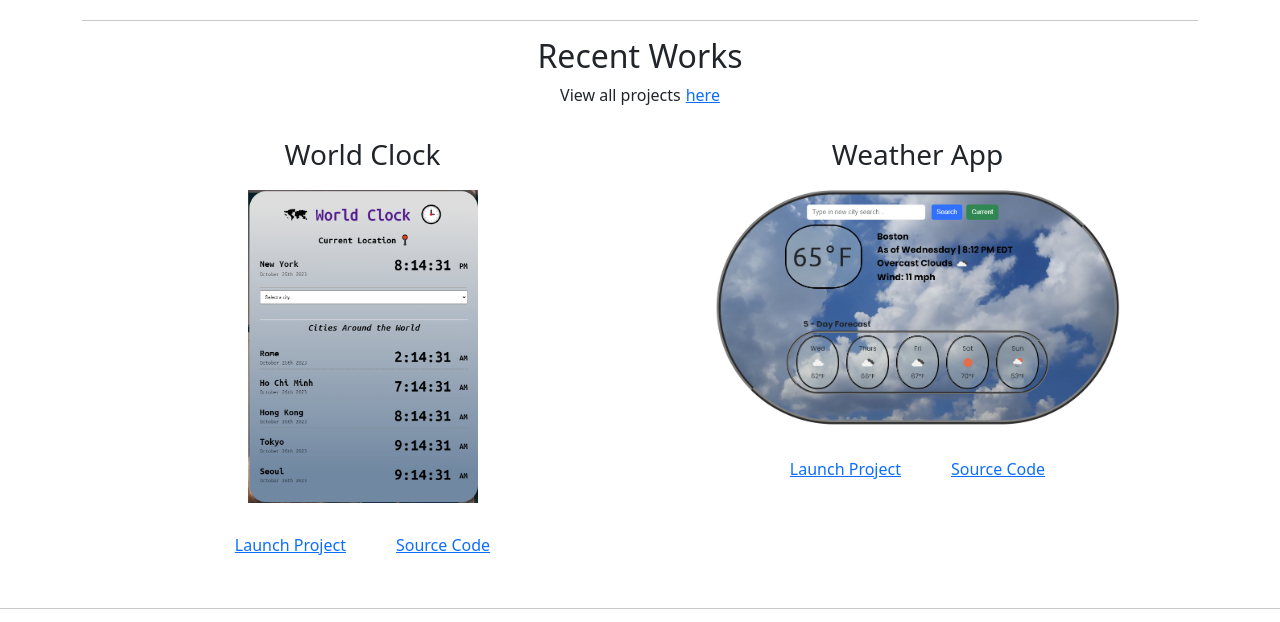
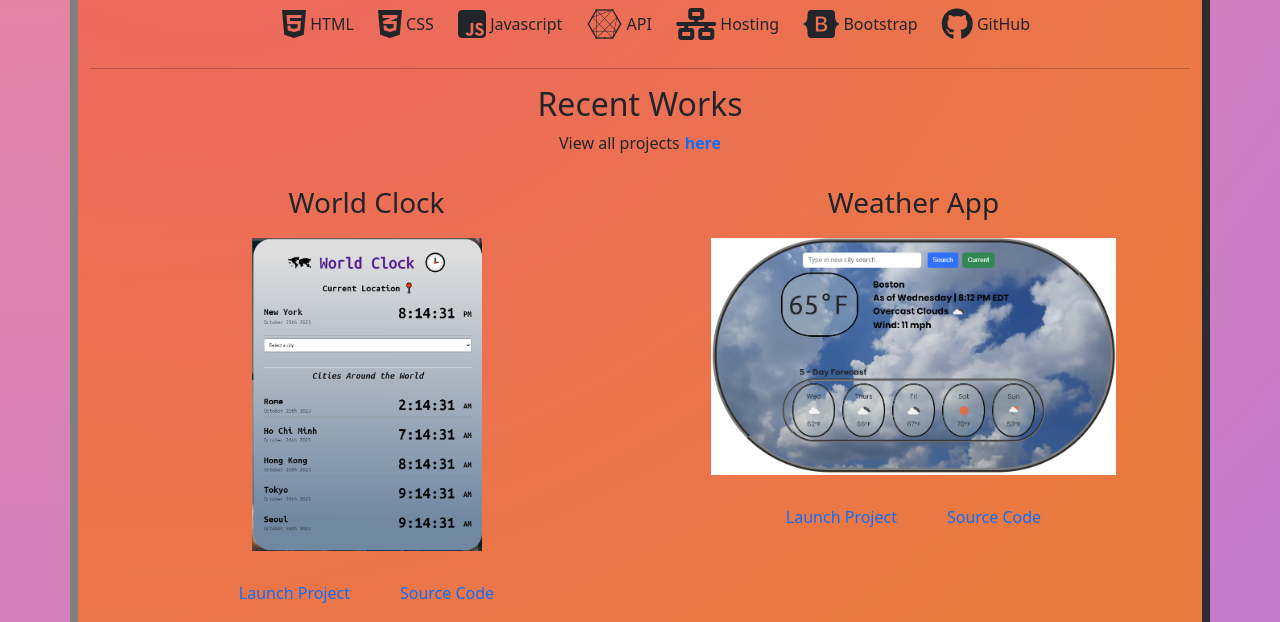
Before and after one commit to Astar05/csb-2dg47j, a plain HTML site: page index.html in a window 1280 px wide. Shown: the part 708-1330 px from the top of the page. Drawn offline with nearby package versions, Linux system fonts and the light colour scheme; a web font is replaced by a local one.

Commit message:
Update styles.css

```diff
--- a/styles.css
+++ b/styles.css
@@ -1,9 +1,21 @@
 .container {
+  margin: 25px 10px;
+  padding: 15px 15px;
   display: block;
+  background: radial-gradient(
+    circle at 10% 20%,
+    rgba(239, 87, 87, 0.74) 0%,
+    rgba(245, 123, 13, 0.74) 90.2%
+  );
+  border: 0.5rem outset grey;
+  border-radius: 30px;
 }
-
-a {
-  text-decoration: none;
+body {
+  background: radial-gradient(
+    circle at -1.7% -2.7%,
+    rgb(250, 138, 138) 0%,
+    rgb(198, 124, 204) 90%
+  );
 }
 
 .logo {
@@ -32,6 +44,7 @@ h4 {
 
 .shecodes-link {
   text-align: center;
+  text-decoration: none;
 }
 
 .profile-pic {
@@ -57,6 +70,8 @@ li {
 
 .spacer {
   margin-left: 5px;
+  text-decoration: none;
+  font-weight: bolder;
 }
 
 .world-clock-pic {
@@ -78,6 +93,7 @@ section {
 .border-link {
   margin: 10px;
   padding: 10px 15px;
+  text-decoration: none;
 }
 
 footer {
```
